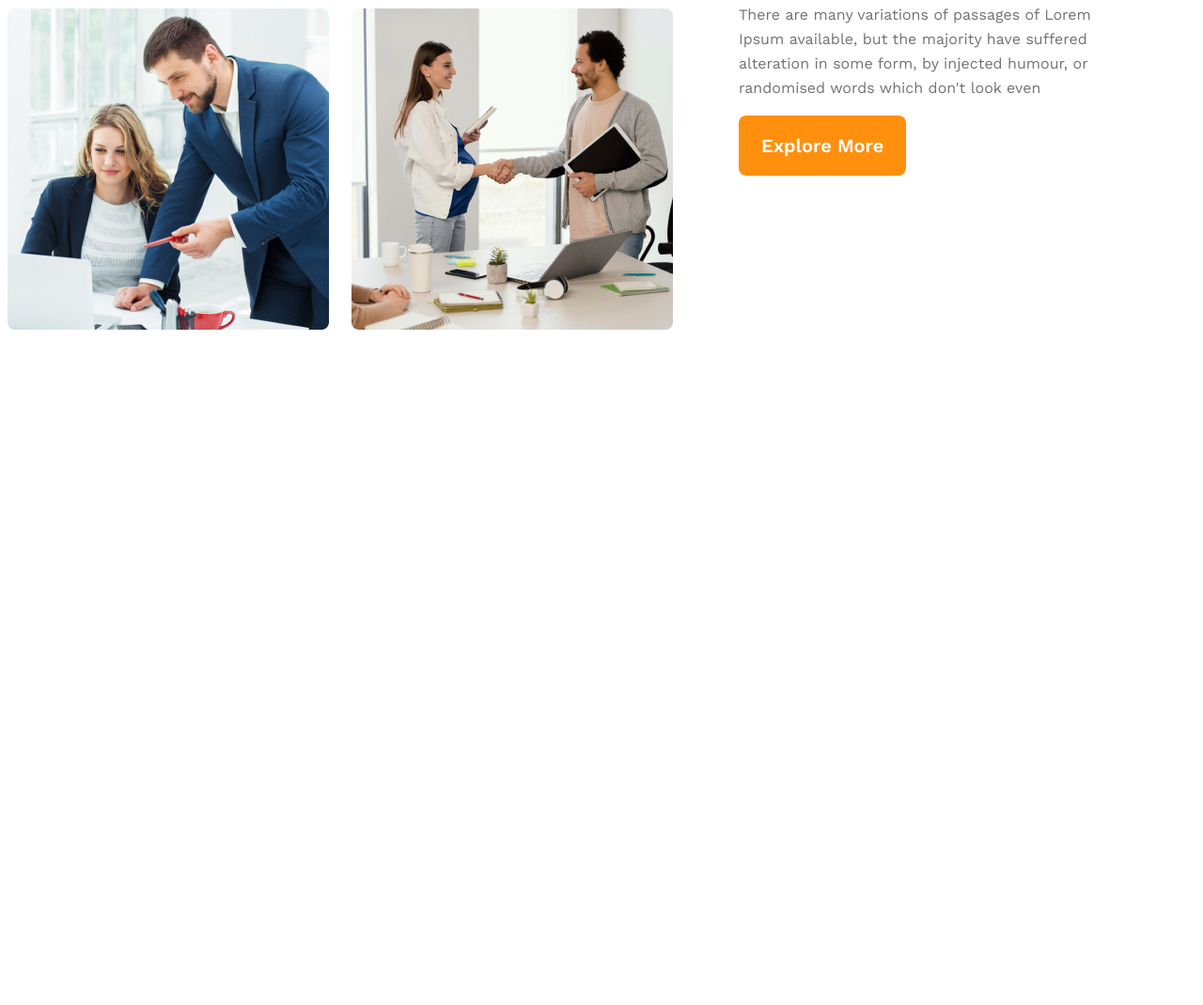
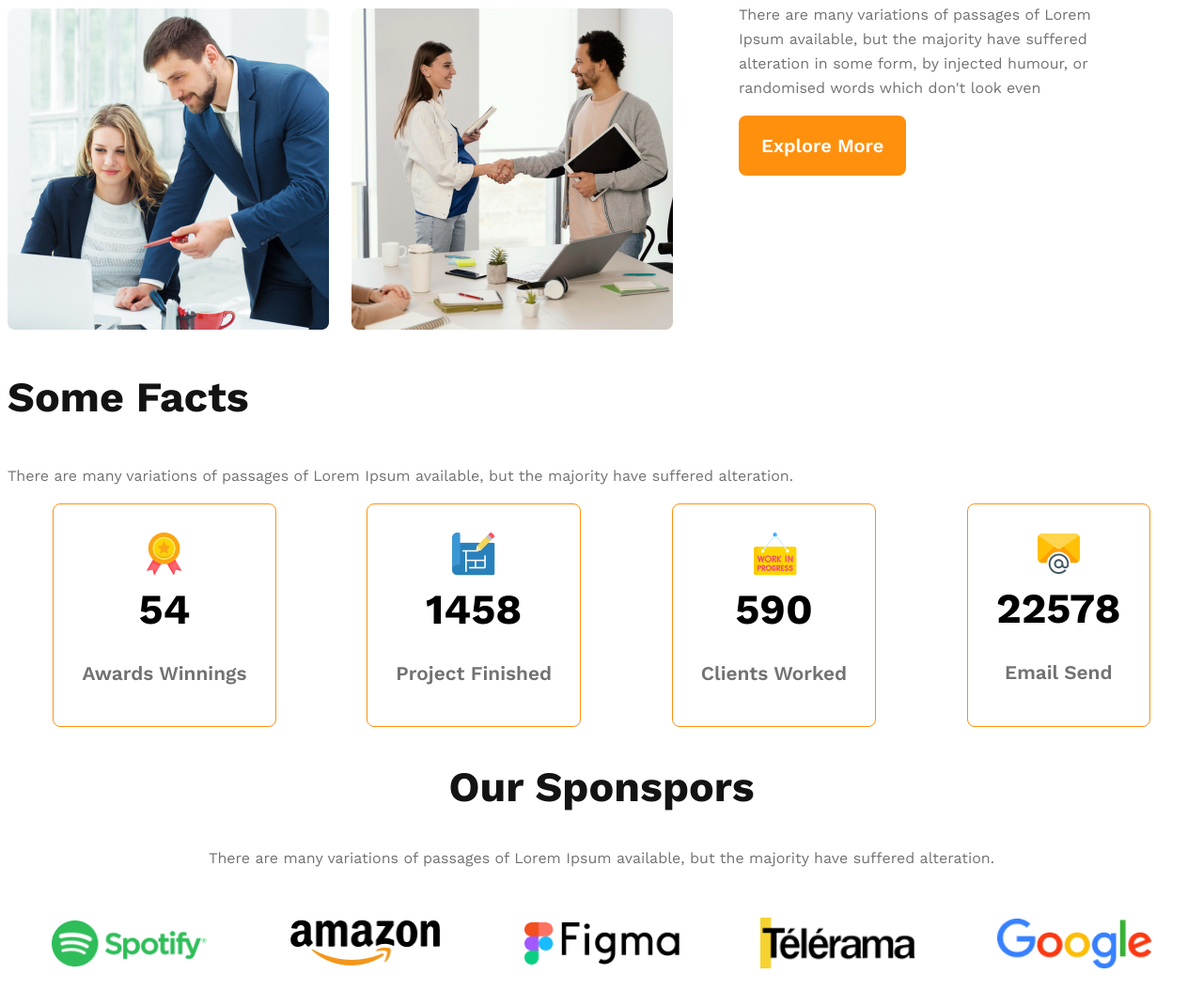
Before and after one commit to shahadat500441/g3-architects-website, a plain HTML site: page index.html in a window 1280 px wide. Shown: the part 1452-2522 px from the top of the page at 94% size. Before the commit the page ends 1873 px from the top, so only its background shows below. Drawn offline with nearby package versions, Linux system fonts and the light colour scheme.

Commit message:
sponsors section complete

```diff
--- a/index.html
+++ b/index.html
@@ -12,7 +12,7 @@
     <!-- header start -->
     <header>
         <nav>
-            <h3 class="nav-title">G3 Architects</h3>
+            <h3 class="section-title">G3 Architects</h3>
             <ul>
                 <li><a href="">Home</a></li>
                 <li><a href="">About</a></li>
@@ -46,9 +46,54 @@
 
 
         <div class="teams-content">
-            <h3 class="teams-title"> <span class="quick-list">Quick list</span> <span class="of-our"> of Our</span> <span class="features">Features</span> </h3>
+            <h3 class="teams-title"> <span class="quick-list">Quick list</span> <span class="of-our"> of Our</span> <span class="text-features">Features</span> </h3>
             <p class="text-light-gray">There are many variations of passages of Lorem Ipsum available, but the majority have suffered alteration in some form, by injected humour, or randomised words which don't look even</p>
             <button class="btn-primary">Explore More</button>
+        </div>
+       </section>
+       <!-- features section -->
+       <section class="feactures">
+
+       </section>
+
+       <!-- facts section -->
+       <section class="facts">
+        <h3 class="section-title">Some Facts</h3>
+        <p class="text-light-gray">There are many variations of passages of Lorem Ipsum available, but the majority have suffered alteration.</p>
+        <div class="facts-card-container">
+            <div class="card">
+                <img src="images/icons/ribon.png" alt="">
+                <h2 class="card-stats">54</h2>
+                <p class="card-title">Awards Winnings</p>
+            </div>
+            <div class="card">
+                <img src="images/icons/projects.png" alt="">
+                <h2 class="card-stats">1458</h2>
+                <p class="card-title">Project Finished</p>
+            </div>
+            <div class="card">
+                <img src="images/icons/customers.png" alt="">
+                <h2 class="card-stats">590</h2>
+                <p class="card-title">Clients Worked</p>
+            </div>
+            <div class="card">
+                <img src="images/icons/email.png" alt="">
+                <h2 class="card-stats">22578</h2>
+                <p class="card-title">Email Send</p>
+            </div>
+        </div>
+       </section>
+
+       <!-- sponsors section -->
+       <section class="sponsors ">
+        <h2 class="section-title">Our Sponspors</h2>
+        <p class="text-light-gray">There are many variations of passages of Lorem Ipsum available, but the majority have suffered alteration.</p>
+        <div class="sponsors-img-container">
+            <img src="images/sponsors/spotify.png" alt="">
+            <img src="images/sponsors/amazon.png" alt="">
+            <img src="images/sponsors/figma.png" alt="">
+            <img src="images/sponsors/telerama.png" alt="">
+            <img src="images/sponsors/google.png" alt="">
         </div>
        </section>
     </main>
--- a/styles/style.css
+++ b/styles/style.css
@@ -7,10 +7,18 @@
 
 
 }
-.text-light-gray{
-    color:#727272;
+
+.section-title {
+    font-size: 2.8rem;
+    color: #131313;
+    font-weight: 700;
+}
+
+.text-light-gray {
+    color: #727272;
     font-size: 1rem;
-    line-height: 26px; /* 162.5% */
+    line-height: 26px;
+    /* 162.5% */
 }
 
 .btn-primary {
@@ -39,11 +47,7 @@ nav {
     align-items: center;
 }
 
-.nav-title {
-    font-size: 2.8rem;
-    color: #131313;
-    font-weight: 700;
-}
+
 
 nav>ul {
     display: flex;
@@ -84,39 +88,87 @@ nav li a {
 
 
 /* main section styles */
-main{
+main {
     max-width: 1300px;
     margin: 70px auto;
 }
+
 /* teams styles */
-.teams-container{
+.teams-container {
     display: flex;
     align-items: center;
 }
-.teams-img-container{
+
+.teams-img-container {
     display: grid;
     grid-template-columns: repeat(2, 1fr);
-    gap:1.5rem;
+    gap: 1.5rem;
 
 }
-.teams-content{
+
+.teams-content {
     padding: 0px 70px;
 }
-.teams-title{
+
+.teams-title {
     font-size: 2.8rem;
 }
-.teams-title .uick-list{
-    color:#727272;
+
+.teams-title .uick-list {
+    color: #727272;
     font-weight: 500;
 }
-.teams-title .of-our{
-    color:#131313;
+
+.teams-title .of-our {
+    color: #131313;
     font-weight: 700;
 
 }
-.teams-title .features{
+
+.teams-title .text-features {
     color: #FF900E;
     font-weight: 700;
+}
+
+/* factes styles */
+.facts-card-container {
+    display: flex;
+    justify-content: space-around;
+}
+
+.facts-card-container .card {
+    border-radius: 8px;
+    border: 1px solid #FF900E;
+    text-align: center;
+    padding:  30px;
+}
+
+.facts-card-container .card-stats {
+    font-size: #424242;
+    font-size: 600;
+    font-size: 2.8rem;
+    margin-top:5px ;
+}
+
+.facts-card-container .card-title {
+    color: #727272;
+    font-size: 1.3rem;
+    font-weight: 600;
+   line-height: 10px;
+}
+/* sponsors style */
+.sponsors{
+    text-align: center;
+}
+.sponsors-img-container{
+    display: flex;
+    justify-content: space-evenly;
+    margin-top: 50px;
+    gap:40px;
+    align-items: center;
+}
+.sponsors-img-container img{
+    width: 165px;
 }
 
 
@@ -126,19 +178,27 @@ main{
 /* mobile devices */
 @media screen and (max-width:576px) {
 
-    header {
+    header, .facts-card-container {
         padding: 20px;
     }
 
     nav,
-    .teams-container {
+    .teams-container,
+    .teams-container,
+    .facts-card-container,
+    .sponsors-img-container
+     {
         flex-direction: column;
     }
 
-    .teams-img-container{
+    .teams-img-container {
         grid-template-columns: 1fr;
 
     }
+     .facts-card-container{
+        gap:20px;
+     }
+
 
 }
 
@@ -152,9 +212,9 @@ main{
     }
 
     nav,
-    .teams-container {
+    .teams-container,
+    .sponsors-img-container {
         flex-direction: column;
     }
 
-
 }
```
